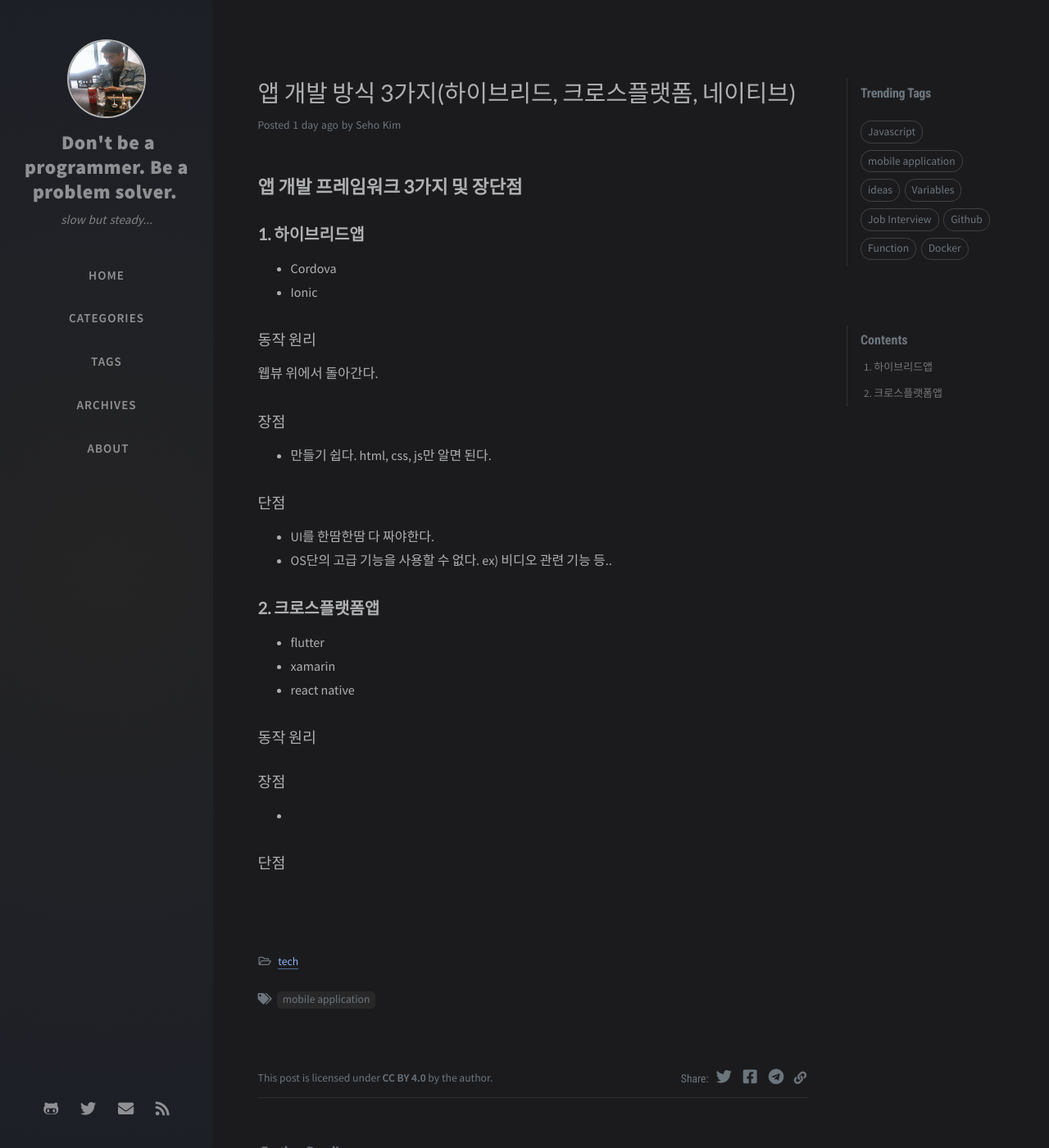
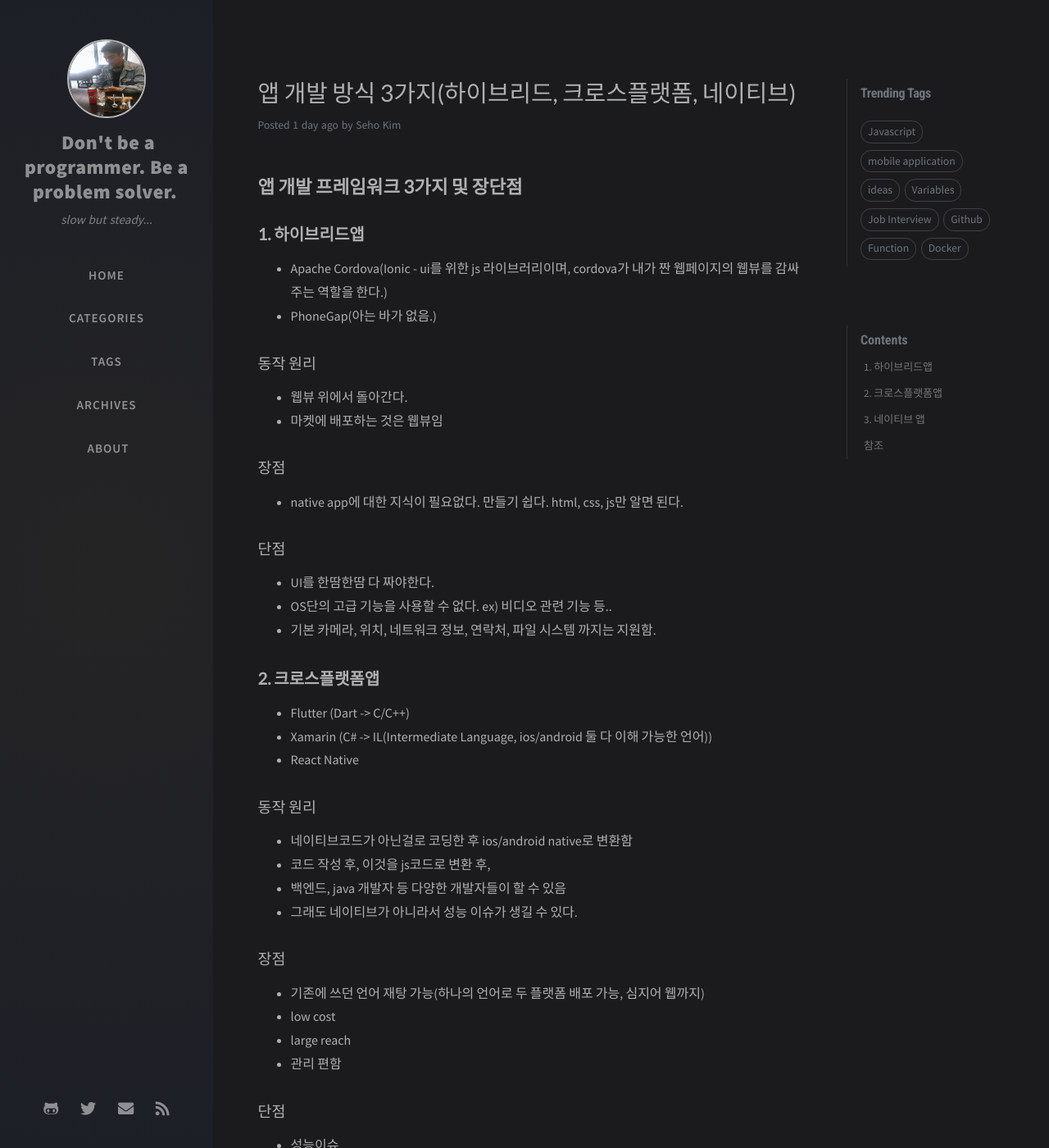
Before and after one commit to eurowondollaryen/eurowondollaryen.github.io, a Jekyll site: the page built from _posts/2020-09-02-app-develop-method.md, in a window 1280 px wide and 1400 px high. Shown: the whole window at 82% size. Built offline with Jekyll 4.4.1, drawn with Linux system fonts in a browser that asks for light colours; nearby versions of some CDN libraries; comment, search, counter and statistics services are not loaded; some of the changed text lies outside the part shown.

Commit message:
added post

```diff
--- a/_posts/2020-09-02-app-develop-method.md
+++ b/_posts/2020-09-02-app-develop-method.md
@@ -10,28 +10,60 @@ pin: true
 ## **앱 개발 프레임워크 3가지 및 장단점**
 
 ### **1. 하이브리드앱**
-* Cordova
-* Ionic
+* Apache Cordova(Ionic - ui를 위한 js 라이브러리이며, cordova가 내가 짠 웹페이지의 웹뷰를 감싸주는 역할을 한다.)
+* PhoneGap(아는 바가 없음.)
 
 #### 동작 원리
-웹뷰 위에서 돌아간다.
+* 웹뷰 위에서 돌아간다.
+* 마켓에 배포하는 것은 웹뷰임
 
 #### 장점
-* 만들기 쉽다. html, css, js만 알면 된다.
+* native app에 대한 지식이 필요없다. 만들기 쉽다. html, css, js만 알면 된다.
 
 #### 단점
 * UI를 한땀한땀 다 짜야한다.
 * OS단의 고급 기능을 사용할 수 없다. ex) 비디오 관련 기능 등..
+* 기본 카메라, 위치, 네트워크 정보, 연락처, 파일 시스템 까지는 지원함.
 
 ### **2. 크로스플랫폼앱**
-* flutter
-* xamarin
-* react native
+* Flutter (Dart -> C/C++)
+* Xamarin (C# -> IL(Intermediate Language, ios/android 둘 다 이해 가능한 언어))
+* React Native
 
 #### 동작 원리
+* 네이티브코드가 아닌걸로 코딩한 후 ios/android native로 변환함
+* 코드 작성 후, 이것을 js코드로 변환 후,
+* 백엔드, java 개발자 등 다양한 개발자들이 할 수 있음
+* 그래도 네이티브가 아니라서 성능 이슈가 생길 수 있다.
+
+#### 장점
+* 기존에 쓰던 언어 재탕 가능(하나의 언어로 두 플랫폼 배포 가능, 심지어 웹까지)
+* low cost
+* large reach
+* 관리 편함
+
+#### 단점
+* 성능이슈
+* 그래픽 퀄리티
+* 네이티브 만의 기능 x
+* 느린 업데이트
+
+### **3. 네이티브 앱**
+* Java/Kotlin(Android Studio, Android IDE, Intellij IDEA)
+* swift(XCode, AppCode, Atom)
+
+#### 동작 원리
+* 별도 가공 과정을 거치지 않고 머신에서 컴파일되어 돌아간다.
+* 각 플랫폼마다의 구동 방식은 나중에..
+
+#### 장점
+* 폰의 모든기능, 파워를 다 사용 가능(고급 기술을 사용하려면 필요함. 3d라든지..그래픽적으로)
+
+#### 단점
+* 2가지 플랫폼의 언어를 배워야 하는 점
+* 맥북 사야함
 
 
-#### 장점
-*
-
-#### 단점
+### 참조
+* [Mobile App Development Approaches Explained](https://railsware.com/blog/native-vs-hybrid-vs-cross-platform/)
+* [youtube - 노마드 코더](https://www.youtube.com/watch?v=ksz_mSninEY)
```
